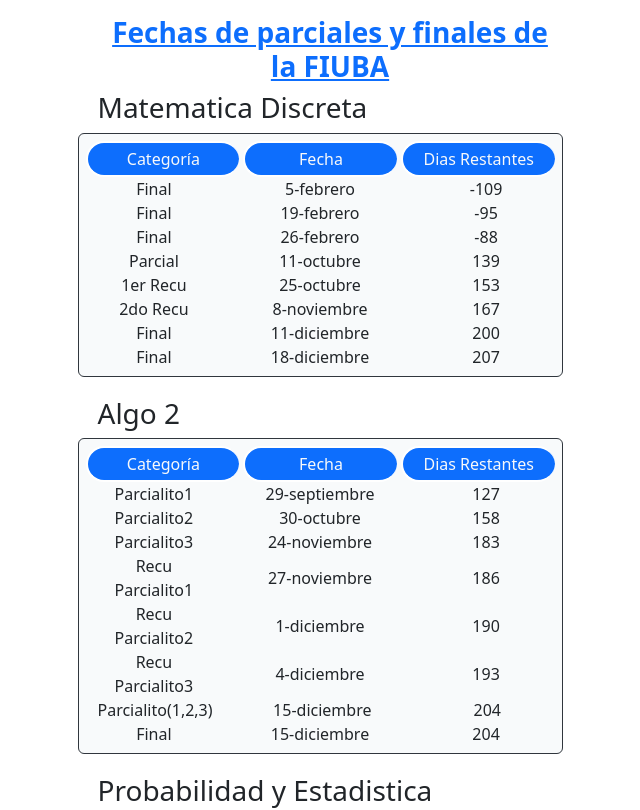
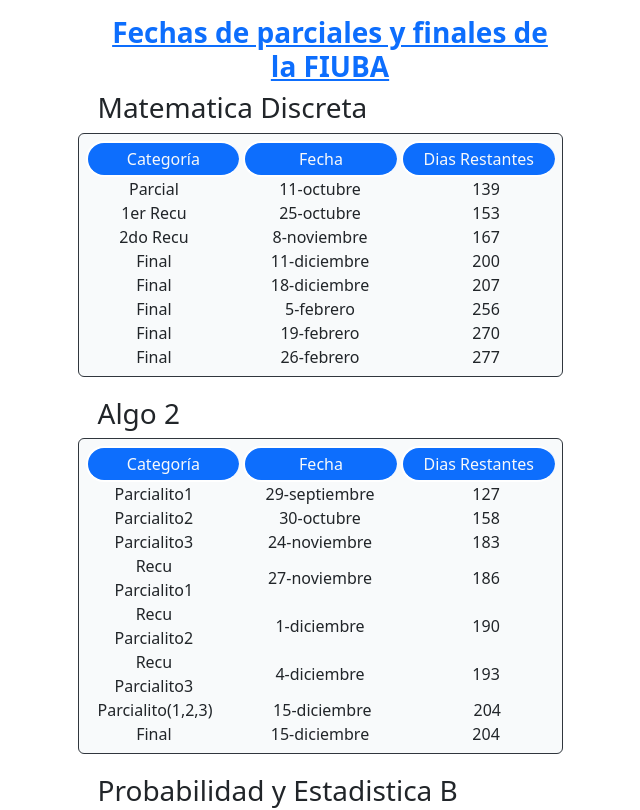
Before and after one commit to LucasAraujo639/FechasFiuba, a React (Vite) app: page / in a window 1280 px wide. Shown: the top 810 px of the page, without its empty margins (320-960 px from the left). Built offline with nearby package versions, Linux system fonts and the light colour scheme.

Commit message:
Se corrigio un par de datos

```diff
--- a/src/App.jsx
+++ b/src/App.jsx
@@ -23,7 +23,7 @@
       body={<BodyCard data={FisicaI}/>}
       />
 
-      <Card title="Probabilidad y Estadistica"
+      <Card title="Probabilidad y Estadistica B"
       body={<BodyCard data={Algebra}/>}
       />
 
--- a/src/components/service/AM2.js
+++ b/src/components/service/AM2.js
@@ -6,9 +6,9 @@
     {name: '2do Recu' , fecha: '8-noviembre', fechaReal:'2023-11-08'},
     {name: 'Final' , fecha: '11-diciembre', fechaReal:'2023-12-11'},
     {name: 'Final' , fecha: '18-diciembre', fechaReal:'2023-12-18'},
-    {name: 'Final' , fecha: '5-febrero', fechaReal:'2023-02-05'},
-    {name: 'Final' , fecha: '19-febrero', fechaReal:'2023-02-19'},
-    {name: 'Final' , fecha: '26-febrero', fechaReal:'2023-02-26'},
+    {name: 'Final' , fecha: '5-febrero', fechaReal:'2024-02-05'},
+    {name: 'Final' , fecha: '19-febrero', fechaReal:'2024-02-19'},
+    {name: 'Final' , fecha: '26-febrero', fechaReal:'2024-02-26'},
   ];
 
   AM2.sort(function(a, b) {
```
